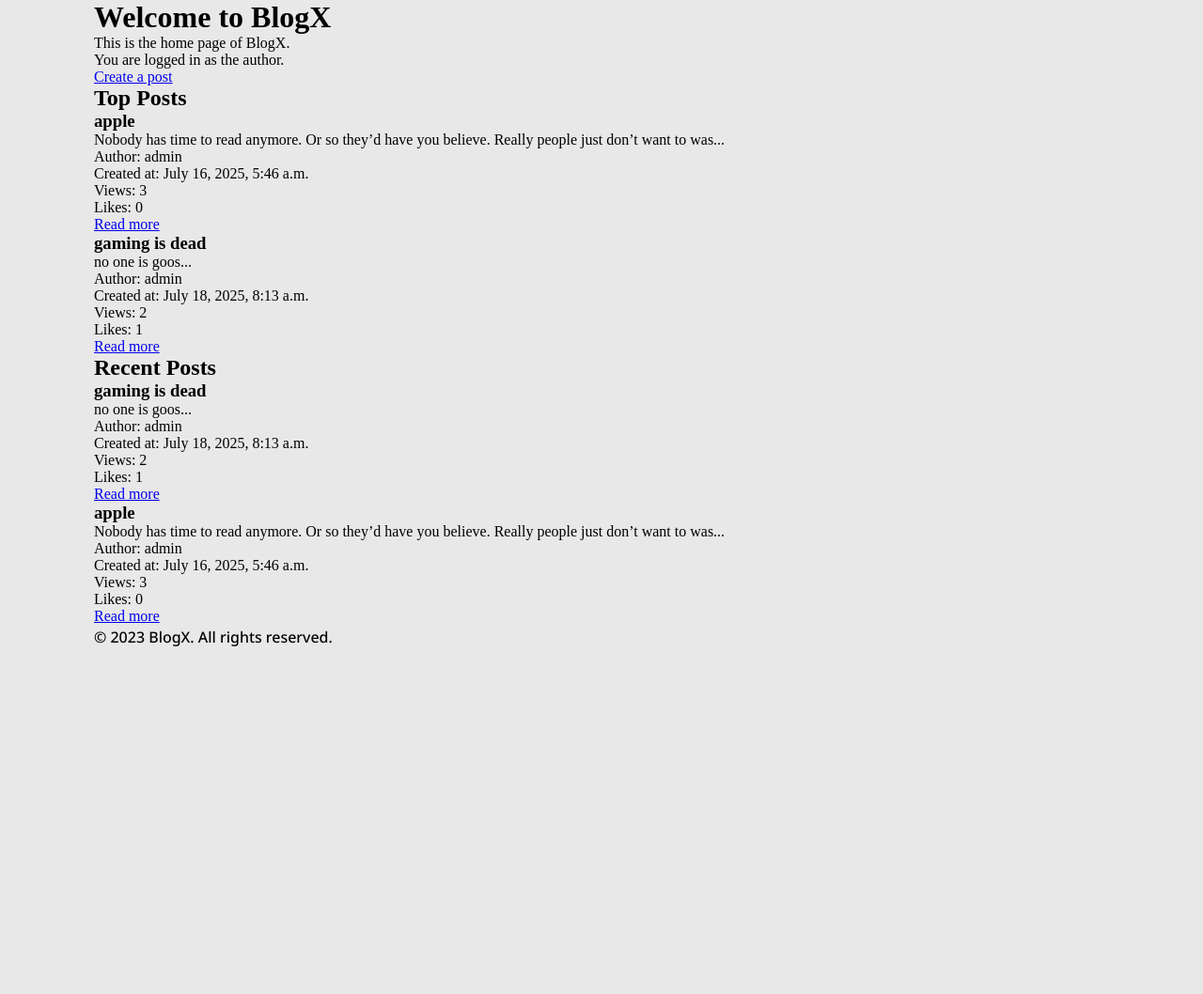
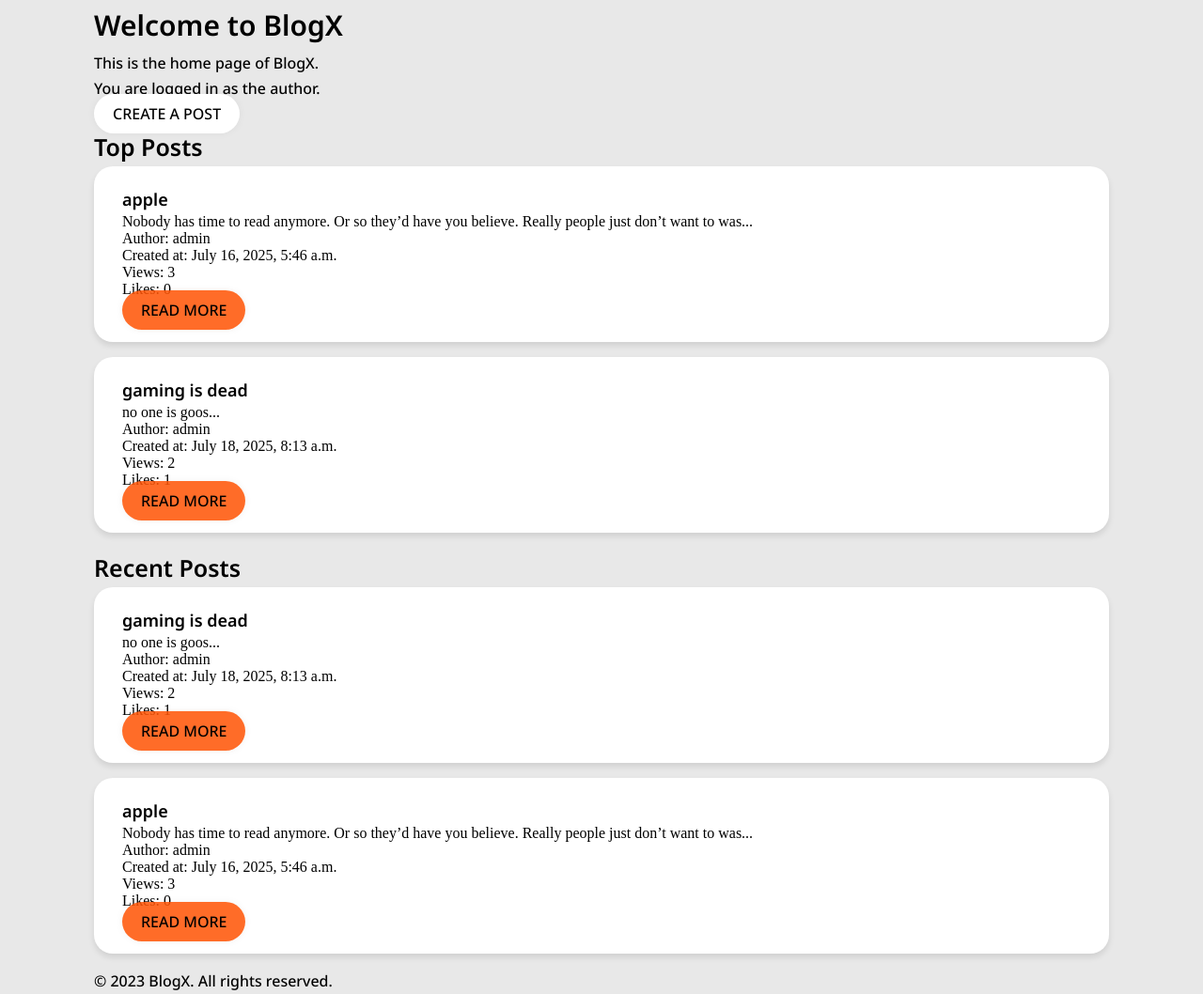
Before and after one commit to LokeshShrestha/Blog-System, a Django app: page /blog/ in a window 1280 px wide. Shown: the part 67-1125 px from the top of the page at 94% size. Before the commit the page ends 755 px from the top, so only its background shows below. Run offline with Django 5.2, Linux system fonts and the light colour scheme; a user stored in the database is signed in; data comes from the database, SQL or seed files in the repository.

Commit message:
css changes -blog

```diff
--- a/blog/templates/blog_home.html
+++ b/blog/templates/blog_home.html
@@ -1,48 +1,46 @@
 {% extends "base.html" %}
 {% block title %}BlogX Home{% endblock %}
 {% block content %}
-<h1>Welcome to BlogX</h1>
-<p>This is the home page of BlogX.</p>
+<h1 class="h1">Welcome to BlogX</h1>
+<p class="text"`>This is the home page of BlogX.</p>
 
 <div>
     {% if rank == "author" %}
-        <p>You are logged in as the author.</p>
-        <a href="{% url 'blog:post_blog'%}">Create a post</a>
+        <p class="text">You are logged in as the author.</p>
+        <a href="{% url 'blog:post_blog'%}" class="text button-primary">Create a post</a>
     {% else %}
-    <p>You are logged in as a reader.</p>
+    <p class="text">You are logged in as a reader.</p>
     {% endif %}
 </div>
 <div>
-    <h2>Top Posts</h2>
+    <h2 class="h2">Top Posts</h2>
     <div>
         {% for i in top_blogs %}
-        <div>
-            <h3>{{ i.title }}</h3>
+        <div class="top-post-container">
+            <h3 class="h3">{{ i.title }}</h3>
             <p>{{ i.content|slice:":100" }}...</p>
             <p>Author: {{ i.author.username }}</p>
             <p>Created at: {{ i.created_at }}</p>
             <p>Views: {{ i.view_count }}</p>
             <p>Likes: {{ i.like_count }}</p>
-            <a href="{% url 'blog:blog_details' i.id%}">Read more</a>
+            <a href="{% url 'blog:blog_details' i.id%}" class="text button-secondary">Read more</a>
         </div>
         {% endfor %}
     </div>
 </div>
 <div>
-    <h2>Recent Posts</h2>
-    <div>
+    <h2 class="h2">Recent Posts</h2>
         {% for i in recent_blogs %}
-        <div>
-            <h3>{{ i.title }}</h3>
+    <div class="top-post-container">
+        <h3 class="h3">{{ i.title }}</h3>
         <p>{{ i.content|slice:":100" }}...</p>
         <p>Author: {{ i.author.username }}</p>
         <p>Created at: {{ i.created_at }}</p>
         <p>Views: {{ i.view_count }}</p>
         <p>Likes: {{ i.like_count }}</p>
-            <a href="{% url 'blog:blog_details' i.id %}">Read more</a>
+        <a href="{% url 'blog:blog_details' i.id %}" class="text button-secondary">Read more</a>
     </div>
         {% endfor %}
 </div>
-</div>
 
 {% endblock %}
--- /dev/null
+++ b/static/css/blog.css
@@ -0,0 +1,11 @@
+.top-post-container {
+    background-color: white;
+    padding: 20px 30px;
+    margin-bottom: 16px;
+    border-radius: 20px;
+    box-shadow: 0 4px 6px rgba(0, 0, 0, 0.1);
+}
+.top-post-container:hover{
+    padding: 26px 36px;
+    box-shadow: 0 8px 12px rgba(0, 0, 0, 0.2);
+}
--- a/templates/base.html
+++ b/templates/base.html
@@ -7,6 +7,7 @@
     {% load static %}
     <link rel="stylesheet" href="{% static 'css/style.css' %}">
     <link rel="stylesheet" href="{% static 'css/nav-footer.css' %}">
+    <link rel="stylesheet" href="{% static 'css/blog.css' %}">
 </head>
 <body>
     <header>
```
Lines whose indentation alone changed are shown as unchanged.
